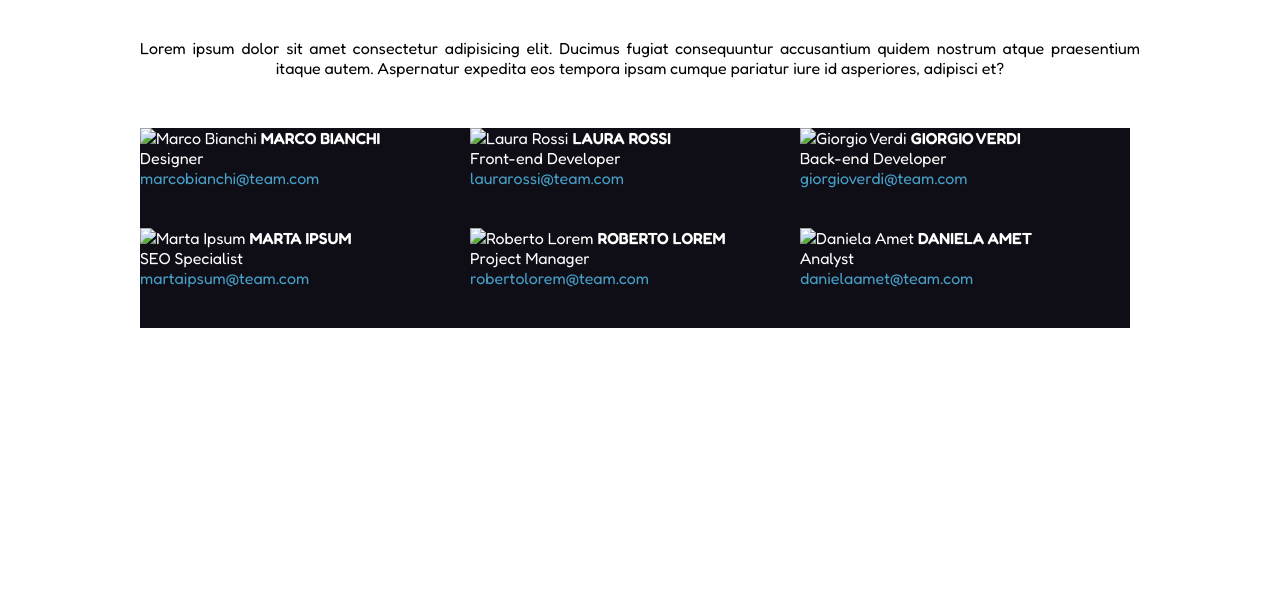
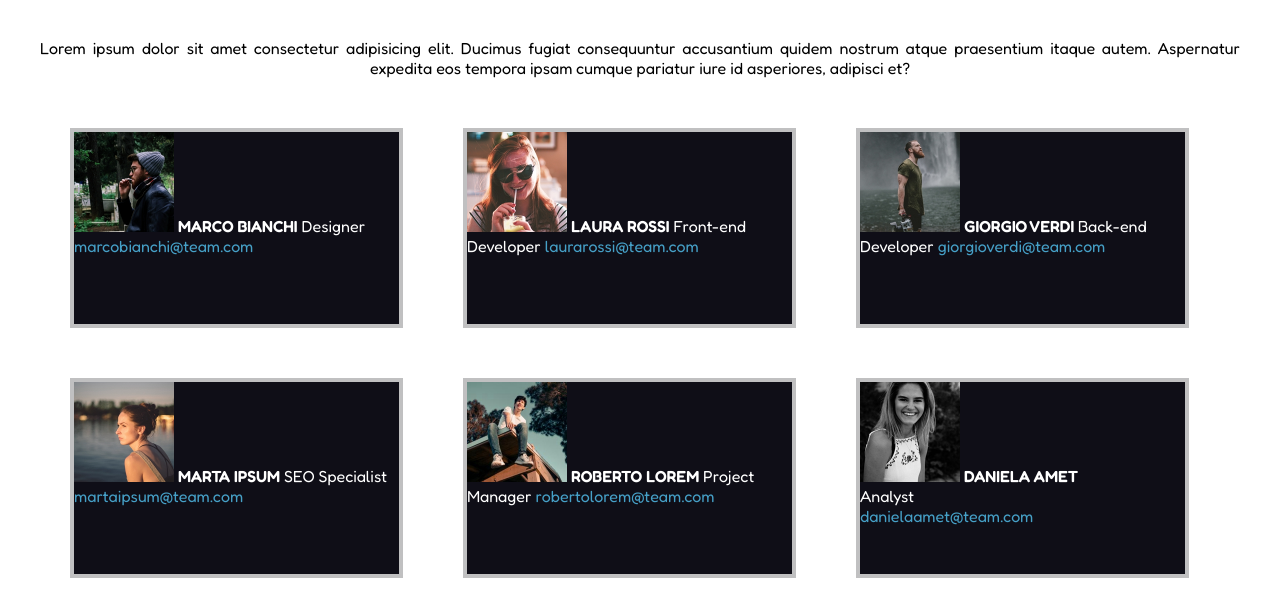
Before and after one commit to FrancescoThomasFalanga/html-css-float-cards, a plain HTML site: page index.html in a window 1280 px wide. Shown: the part 78-694 px from the top of the page. Drawn offline with Linux system fonts and the light colour scheme.

Commit message:
main almost done

```diff
--- a/css/style.css
+++ b/css/style.css
@@ -6,7 +6,7 @@
 }
 
 .container {
-    max-width: 1000px;
+    max-width: 1200px;
     margin: 0 auto;
 
 }
@@ -47,20 +47,24 @@ main {
 
 }
 
+
+
 .col {
-    width: 33%;
+    width: 333px;
     background-color: #0f0e17;
-    height: 100px;
+    height: 200px;
+    margin-left: 30px;
+    margin-right: 30px;
+    margin-bottom: 50px;
+    border: 4px solid rgba(212, 212, 212, 0.9);
 
 }
 
 .col img {
-
+    width: 100px;
 }
 
-span {
-    display: block;
-}
+
 
 a.email {
     color: #46a0c7;
--- a/index.html
+++ b/index.html
@@ -25,10 +25,12 @@
         </Header>
         <!-- /header -->
 
+        <!-- main -->
         <main class="clear-fix">
 
+            <!-- MARCO BIANCHI -->
             <div class="col float-left">
-                <img src="" alt="Marco Bianchi">
+                <img src="img/male1.png" alt="Marco Bianchi">
                 <strong>
                     MARCO BIANCHI
                 </strong>
@@ -37,9 +39,11 @@
                 </span>
                 <a href="" class="email">marcobianchi@team.com</a>
             </div>
+            <!-- /MARCO BIANCHI -->
 
+            <!-- LAURA ROSSI -->
             <div class="col float-left">
-                <img src="" alt="Laura Rossi">
+                <img src="img/female1.png" alt="Laura Rossi">
                 <strong>
                     LAURA ROSSI
                 </strong>
@@ -48,9 +52,11 @@
                 </span>
                 <a href="" class="email">laurarossi@team.com</a>
             </div>
+            <!-- /LAURA ROSSI -->
 
+            <!-- GIORGIO VERDI -->
             <div class="col float-left">
-                <img src="" alt="Giorgio Verdi">
+                <img src="img/male2.png" alt="Giorgio Verdi">
                 <strong>
                     GIORGIO VERDI
                 </strong>
@@ -59,9 +65,11 @@
                 </span>
                 <a href="" class="email">giorgioverdi@team.com</a>
             </div>
+            <!-- /GIORGIO VERDI -->
 
+            <!-- MARTA IPSUM -->
             <div class="col float-left">
-                <img src="" alt="Marta Ipsum">
+                <img src="img/female2.png" alt="Marta Ipsum">
                 <strong>
                     MARTA IPSUM
                 </strong>
@@ -70,9 +78,11 @@
                 </span>
                 <a href="" class="email">martaipsum@team.com</a>
             </div>
+            <!-- / MARTA IPSUM -->
 
+            <!-- ROBERTO LOREM -->
             <div class="col float-left">
-                <img src="" alt="Roberto Lorem">
+                <img src="img/male3.png" alt="Roberto Lorem">
                 <strong>
                     ROBERTO LOREM
                 </strong>
@@ -81,18 +91,24 @@
                 </span>
                 <a href="" class="email">robertolorem@team.com</a>
             </div>
+            <!-- /ROBERTO LOREM -->
 
+            <!-- DANIELA AMET -->
             <div class="col float-left">
-                <img src="" alt="Daniela Amet">
+                <img src="img/female3.png" alt="Daniela Amet">
                 <strong>
                     DANIELA AMET
                 </strong>
-                <span>
+                <p>
                     Analyst
-                </span>
+                </p>
                 <a href="" class="email">danielaamet@team.com</a>
             </div>
+            <!-- /DANIELA AMET -->
+
         </main>
+        <!-- /main -->
+
     </div>
 
 
```
